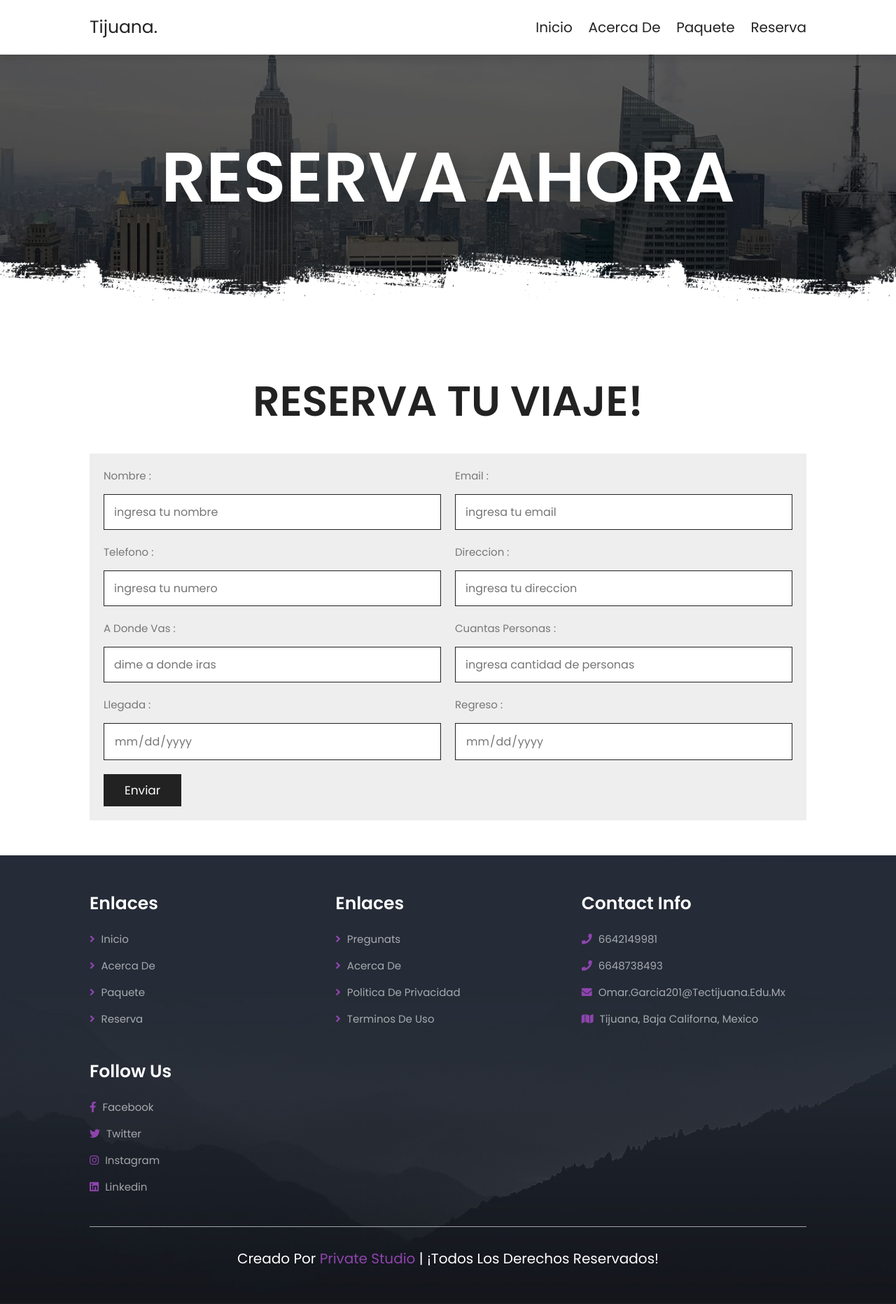
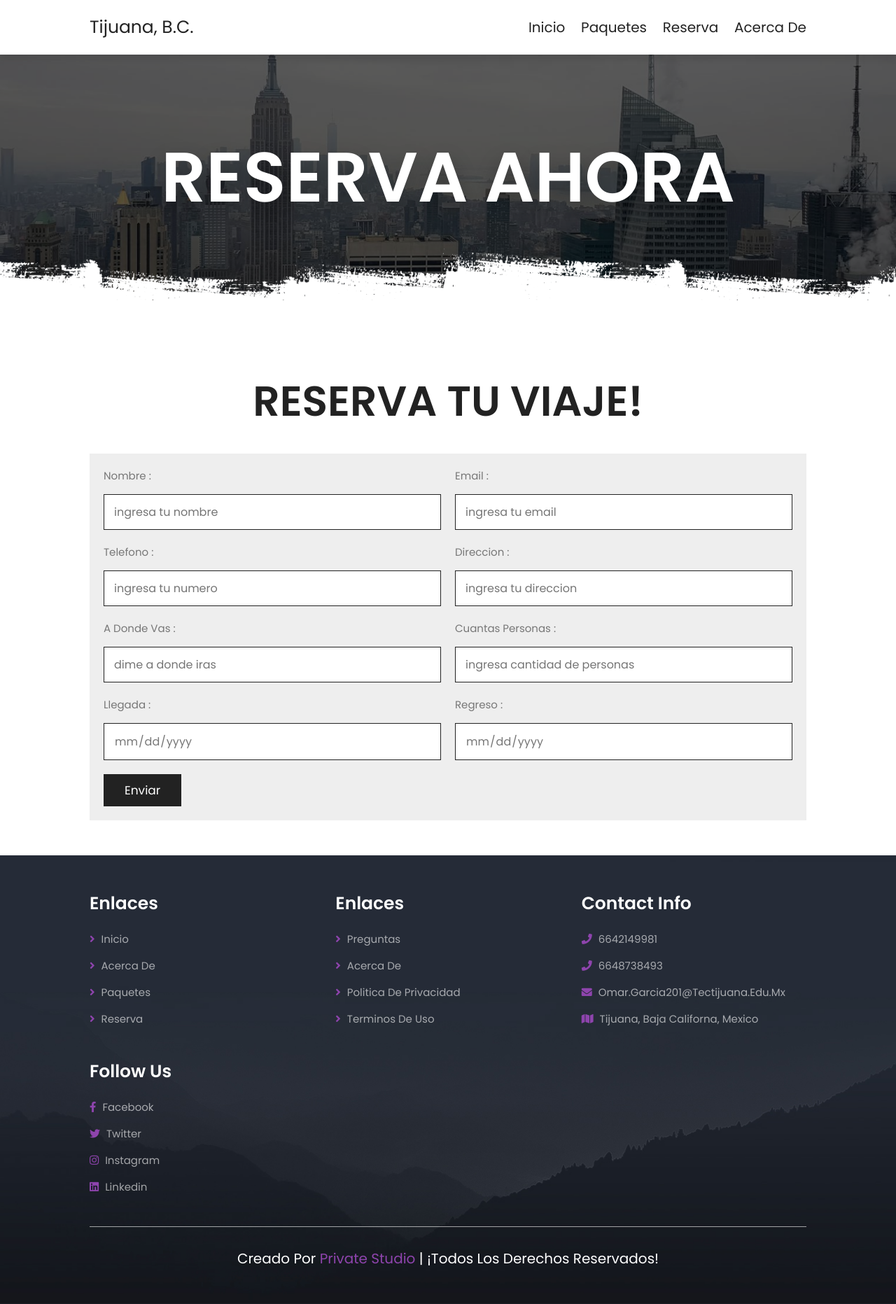
Before and after one commit to xMeiker/Tour-guide-website, a PHP site: page /book.php in a window 1280 px wide. Shown: the whole page at 70% size. Run offline with PHP 8.4, Linux system fonts and the light colour scheme.

Commit message:
Update Files

```diff
--- a/book.php
+++ b/book.php
@@ -31,7 +31,7 @@ if(isset($_POST['send'])){
    $insert_book = $conn->prepare("INSERT INTO `book_form`(id, name, email, phone, address, location, guests, arrivals, leaving) VALUES(?,?,?,?,?,?,?,?,?)");
    $insert_book->execute([$id, $name, $email, $phone, $address, $location, $guests, $arrivals, $leaving]);
 
-   $success_msg[] = 'booked successfully!';
+   $success_msg[] = 'Datos Registrados!';
 
 }
 
@@ -43,7 +43,7 @@ if(isset($_POST['send'])){
    <meta charset="UTF-8">
    <meta http-equiv="X-UA-Compatible" content="IE=edge">
    <meta name="viewport" content="width=device-width, initial-scale=1.0">
-   <title>book</title>
+   <title>reserva</title>
 
    <!-- swiper css link  -->
    <link rel="stylesheet" href="https://unpkg.com/swiper@7/swiper-bundle.min.css" />
@@ -79,16 +79,16 @@ if(isset($_POST['send'])){
 
 <section class="header">
 
-   <a href="home.php" class="logo">tijuana.</a>
+   <a href="home.php" class="logo">Tijuana, B.C.</a>
 
-   <nav class="navbar">
-      <a href="home.php">inicio</a>
-      <a href="about.php">acerca de</a>
-      <a href="package.php">paquete</a>
-      <a href="book.php">reserva</a>
-   </nav>
+      <nav class="navbar">
+         <a href="home.php">Inicio</a>
+         <a href="package.php">Paquetes</a>
+         <a href="book.php">Reserva</a>
+         <a href="about.php">Acerca de</a>
+      </nav>
 
-   <div id="menu-btn" class="fas fa-bars"></div>
+      <div id="menu-btn" class="fas fa-bars"></div>
 
 </section>
 
@@ -117,7 +117,7 @@ if(isset($_POST['send'])){
          </div>
          <div class="inputBox">
             <span>telefono :</span>
-            <input type="number" maxlength="10" min="0" max="9999999999" placeholder="ingresa tu numero" name="phone">
+            <input type="tel" maxlength="12" placeholder="ingresa tu numero" name="phone">
          </div>
          <div class="inputBox">
             <span>direccion :</span>
@@ -149,22 +149,6 @@ if(isset($_POST['send'])){
 
 <!-- booking section ends -->
 
-
-
-
-
-
-
-
-
-
-
-
-
-
-
-
-
 <!-- footer section starts  -->
 
 <section class="footer">
@@ -175,13 +159,13 @@ if(isset($_POST['send'])){
          <h3>Enlaces</h3>
          <a href="home.php"> <i class="fas fa-angle-right"></i> inicio</a>
          <a href="about.php"> <i class="fas fa-angle-right"></i> Acerca De </a>
-         <a href="package.php"> <i class="fas fa-angle-right"></i> Paquete </a>
+         <a href="package.php"> <i class="fas fa-angle-right"></i> Paquetes </a>
          <a href="book.php"> <i class="fas fa-angle-right"></i> Reserva</a>
       </div>
 
       <div class="box">
          <h3>Enlaces</h3>
-         <a href="#"> <i class="fas fa-angle-right"></i> pregunats</a>
+         <a href="#"> <i class="fas fa-angle-right"></i> preguntas</a>
          <a href="#"> <i class="fas fa-angle-right"></i> acerca de</a>
          <a href="#"> <i class="fas fa-angle-right"></i> politica de privacidad</a>
          <a href="#"> <i class="fas fa-angle-right"></i> terminos de uso</a>
@@ -211,11 +195,6 @@ if(isset($_POST['send'])){
 
 <!-- footer section ends -->
 
-
-
-
-
-
 <!-- sweetalert cdn link  -->
 <script src="https://cdnjs.cloudflare.com/ajax/libs/sweetalert/2.1.2/sweetalert.min.js"></script>
 
@@ -232,6 +211,5 @@ if(isset($success_msg)){
    }
 }
 ?>
-
 </body>
 </html>
--- a/home.php
+++ b/home.php
@@ -242,13 +242,13 @@
                <h3>Enlaces</h3>
                <a href="home.php"> <i class="fas fa-angle-right"></i> inicio</a>
                <a href="about.php"> <i class="fas fa-angle-right"></i> Acerca De </a>
-               <a href="package.php"> <i class="fas fa-angle-right"></i> Paquete </a>
+               <a href="package.php"> <i class="fas fa-angle-right"></i> Paquetes </a>
                <a href="book.php"> <i class="fas fa-angle-right"></i> Reserva</a>
             </div>
 
             <div class="box">
                <h3>Enlaces</h3>
-               <a href="#"> <i class="fas fa-angle-right"></i> pregunats</a>
+               <a href="#"> <i class="fas fa-angle-right"></i> preguntas</a>
                <a href="#"> <i class="fas fa-angle-right"></i> acerca de</a>
                <a href="#"> <i class="fas fa-angle-right"></i> politica de privacidad</a>
                <a href="#"> <i class="fas fa-angle-right"></i> terminos de uso</a>
```
Also changed, not shown: about.php (+9 -31 lines), package.php (+8 -8 lines).
